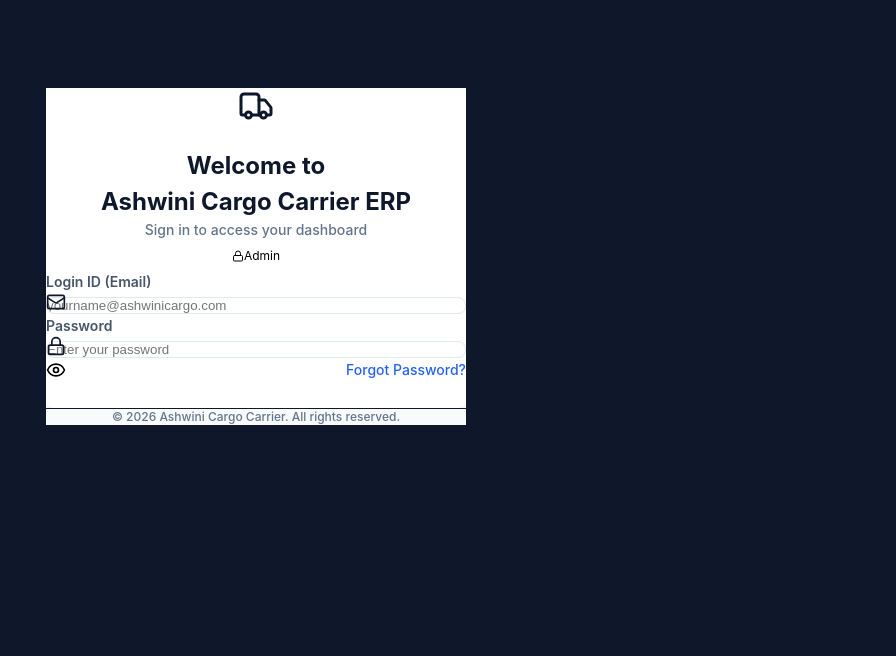
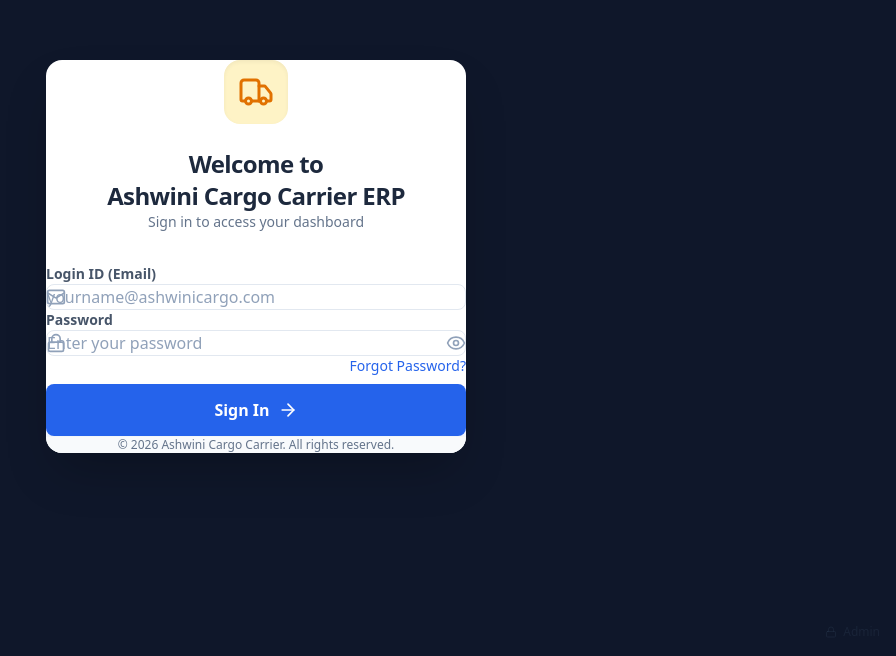
Before and after one commit to nirajnagappan23/Ashwini-Cargo-Carrier-ERP, a React (Vite) app: page /login in a window 1280 px wide. Shown: the part 144-800 px from the top of the page, without its empty margins (384-1280 px from the left). Built offline with nearby package versions, Linux system fonts and the light colour scheme; no server answers; the database is empty.

Commit message:
Fix login button visibility with inline styles and update to Tailwind v4 syntax

```diff
--- a/src/index.css
+++ b/src/index.css
@@ -1,6 +1,4 @@
-@tailwind base;
-@tailwind components;
-@tailwind utilities;
+@import "tailwindcss";
 
 :root {
   /* Admin Panel Color System - Exact Match */
--- a/src/pages/Login.jsx
+++ b/src/pages/Login.jsx
@@ -179,7 +179,26 @@ const Login = () => {
                         <button
                             type="submit"
                             disabled={isLoading}
-                            className={`w-full bg-blue-600 hover:bg-blue-700 text-white font-bold py-3.5 rounded-lg shadow-lg shadow-blue-600/20 active:scale-[0.99] transition-all flex items-center justify-center gap-2 mt-2 ${isLoading ? 'opacity-70 cursor-not-allowed' : ''}`}
+                            style={{
+                                width: '100%',
+                                backgroundColor: isLoading ? '#93c5fd' : '#2563eb',
+                                color: 'white',
+                                fontWeight: 'bold',
+                                padding: '0.875rem 1rem',
+                                borderRadius: '0.5rem',
+                                boxShadow: '0 10px 15px -3px rgba(37, 99, 235, 0.2)',
+                                transition: 'all 0.2s',
+                                display: 'flex',
+                                alignItems: 'center',
+                                justifyContent: 'center',
+                                gap: '0.5rem',
+                                marginTop: '0.5rem',
+                                cursor: isLoading ? 'not-allowed' : 'pointer',
+                                opacity: isLoading ? 0.7 : 1,
+                                border: 'none'
+                            }}
+                            onMouseEnter={(e) => !isLoading && (e.target.style.backgroundColor = '#1d4ed8')}
+                            onMouseLeave={(e) => !isLoading && (e.target.style.backgroundColor = '#2563eb')}
                         >
                             {isLoading ? (
                                 <>
--- a/tailwind.config.js
+++ b/tailwind.config.js
@@ -4,6 +4,16 @@ export default {
         "./index.html",
         "./src/**/*.{js,ts,jsx,tsx}",
     ],
+    safelist: [
+        'bg-blue-600',
+        'bg-blue-700',
+        'hover:bg-blue-700',
+        'text-white',
+        'shadow-blue-600/20',
+        'focus:ring-blue-500/20',
+        'focus:border-blue-500',
+        'border-blue-500',
+    ],
     theme: {
         extend: {},
     },
```
